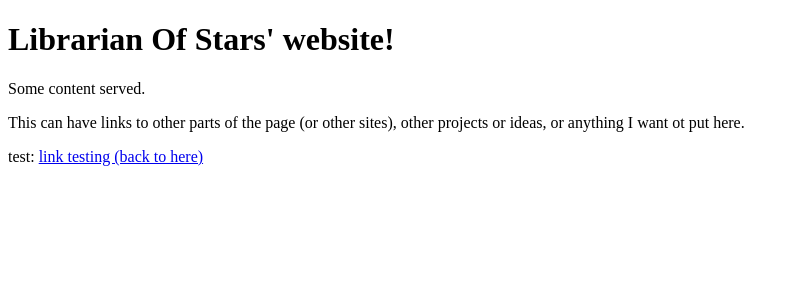
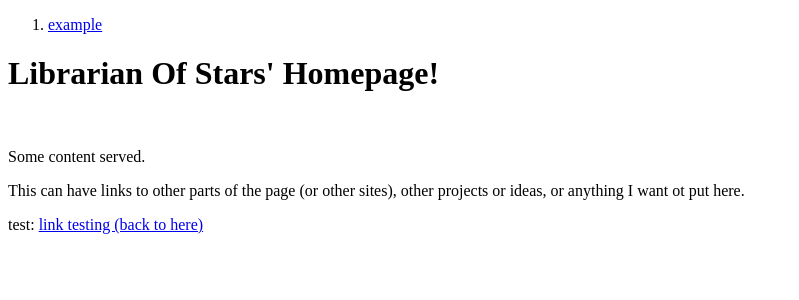
Before and after one commit to librarianofstars-ca-org/website, a Next.js app: page / in a window 1280 px wide. Shown: the top 300 px of the page, without its empty margins (0-799 px from the left). Built offline with nearby package versions, Linux system fonts and the light colour scheme.

Commit message:
feat: Header component + nav bar and title

```diff
--- a/app/page.tsx
+++ b/app/page.tsx
@@ -1,7 +1,9 @@
-export default function Page() {
+import Header from "@/components/page_structure/header";
+
+export default function RootPage() {
   return (
     <>
-      <h1>Librarian Of Stars' website!</h1>
+      <Header />
       <p>Some content served.</p>
       <p>
         This can have links to other parts of the page (or other sites), other
--- /dev/null
+++ b/components/page_structure/header.tsx
@@ -0,0 +1,19 @@
+import NavigationBar from "./nav_bar";
+
+export default function Header(props) {
+  return (
+    <div className="header">
+      <NavigationBar links={[{ id: "0", linked: "./", display: "example" }]} />
+      <PageTitle>Librarian Of Stars' Homepage!</PageTitle>
+      <HeaderSeperator />
+    </div>
+  );
+}
+
+export function PageTitle({ children }) {
+  return <h1 className="page-title">{children}</h1>;
+}
+
+export function HeaderSeperator() {
+  return <br className="page-seperator header" />;
+}
--- /dev/null
+++ b/components/page_structure/nav_bar.tsx
@@ -0,0 +1,34 @@
+import Link from "next/link";
+
+export default function NavigationBar({
+  links,
+}: {
+  links: [
+    {
+      id: string;
+      linked: string;
+      display: string;
+    },
+  ];
+}) {
+  return (
+    <nav>
+      {/* Icon / Logo */}
+      <ol className="nav-bar-links">
+        {links.map((link) => (
+          <li
+            key={link.id}
+            className="nav-bar-link-item"
+          >
+            <Link
+              href={link.linked}
+              className="nav-link"
+            >
+              {link.display}
+            </Link>
+          </li>
+        ))}
+      </ol>
+    </nav>
+  );
+}
```
